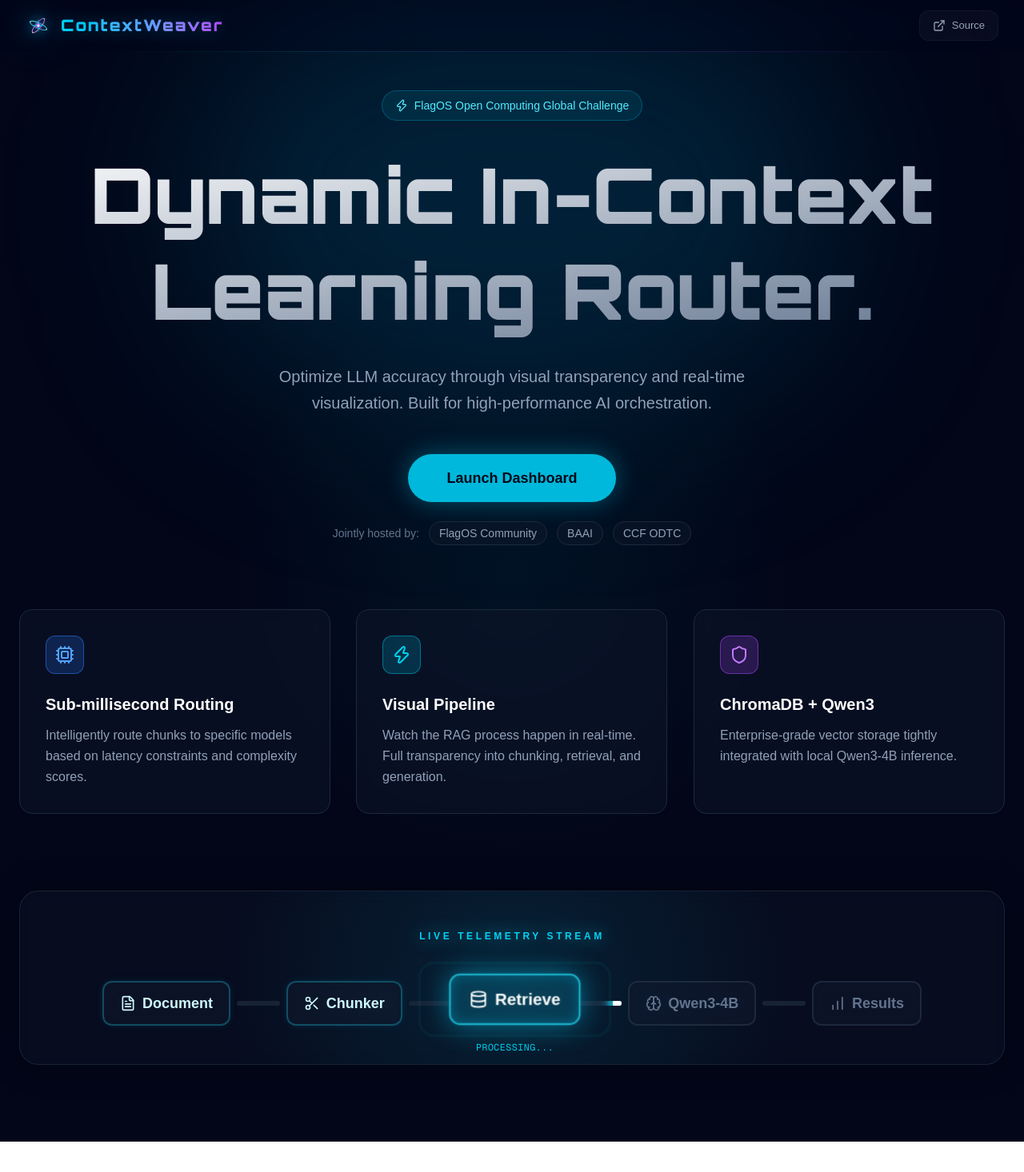
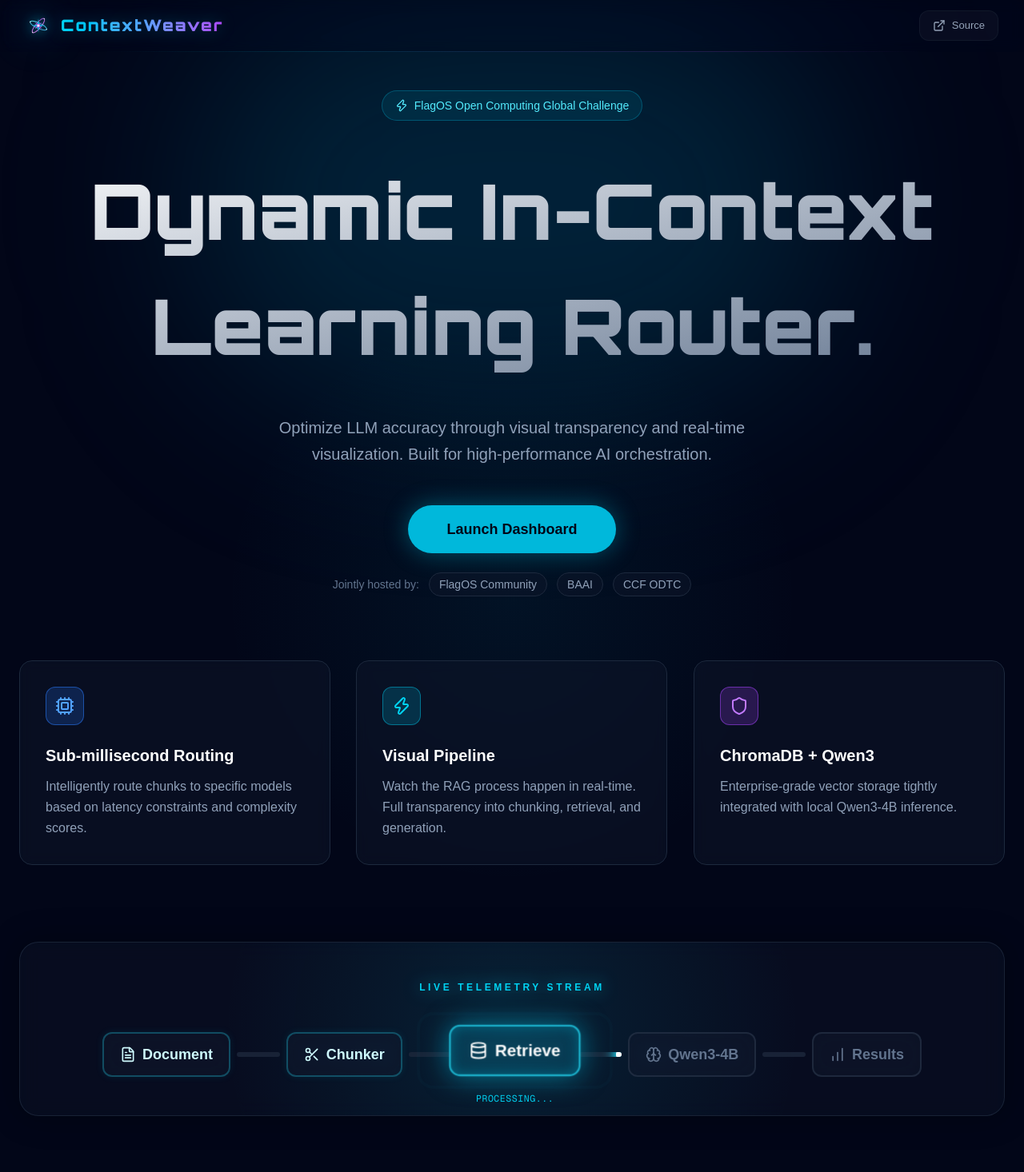
Before and after one commit to edycutjong/ContextWeaver, a Next.js app in the folder frontend/: page / in a window 1280 px wide. Shown: the top 1466 px of the page at 80% size. Before the commit the page ends 1428 px from the top, so only its background shows below. Built offline with nearby package versions, Linux system fonts and the light colour scheme.

Commit message:
fix(landing): resolve text clipping on mobile, fix telemetry ripple animation, and clean up imports

```diff
--- a/frontend/src/app/page.tsx
+++ b/frontend/src/app/page.tsx
@@ -3,7 +3,7 @@
 import React, { useRef, useCallback, useEffect, useState } from "react";
 import Link from "next/link";
 import Header from "@/components/Header";
-import { Zap, Shield, ZapIcon, Cpu, Package, FileText, Scissors, Database, Brain, BarChart } from "lucide-react";
+import { Zap, Shield, ZapIcon, Cpu, FileText, Scissors, Database, Brain, BarChart } from "lucide-react";
 import { motion, useMotionValue, useSpring, useTransform } from "framer-motion";
 
 const PREVIEW_STEPS = [
@@ -59,11 +59,8 @@
                   <motion.div
                     className="absolute inset-0 rounded-xl border-2 border-cyan-400 pointer-events-none"
                     initial={{ opacity: 0, scale: 1 }}
-                    animate={{
-                      opacity: active ? [0.8, 0] : 0,
-                      scale: active ? [1, 1.5] : 1
-                    }}
-                    transition={{ duration: 2, ease: "easeOut" }}
+                    animate={active ? { opacity: [0.8, 0], scale: [1, 1.5] } : { opacity: 0, scale: 1.5 }}
+                    transition={{ duration: 2, ease: "easeOut", repeat: active ? Infinity : 0 }}
                   />
                   <motion.div
                     animate={{
@@ -226,7 +223,7 @@
           initial={{ opacity: 0, y: 20 }}
           animate={{ opacity: 1, y: 0 }}
           transition={{ duration: 0.6, delay: 0.1 }}
-          className="text-4xl sm:text-5xl md:text-6xl lg:text-8xl font-orbitron font-black text-transparent bg-clip-text bg-gradient-to-br from-white to-slate-500 mb-8 w-full max-w-none mx-auto leading-tight px-2 sm:px-0"
+          className="text-4xl sm:text-5xl md:text-6xl lg:text-8xl font-orbitron font-black text-transparent bg-clip-text bg-gradient-to-br from-white to-slate-500 mb-8 w-full max-w-none mx-auto leading-normal px-2 sm:px-0 py-2"
         >
           <span className="md:whitespace-nowrap">Dynamic In-Context</span> <br /> <span className="md:whitespace-nowrap">Learning Router.</span>
         </motion.h1>
```
